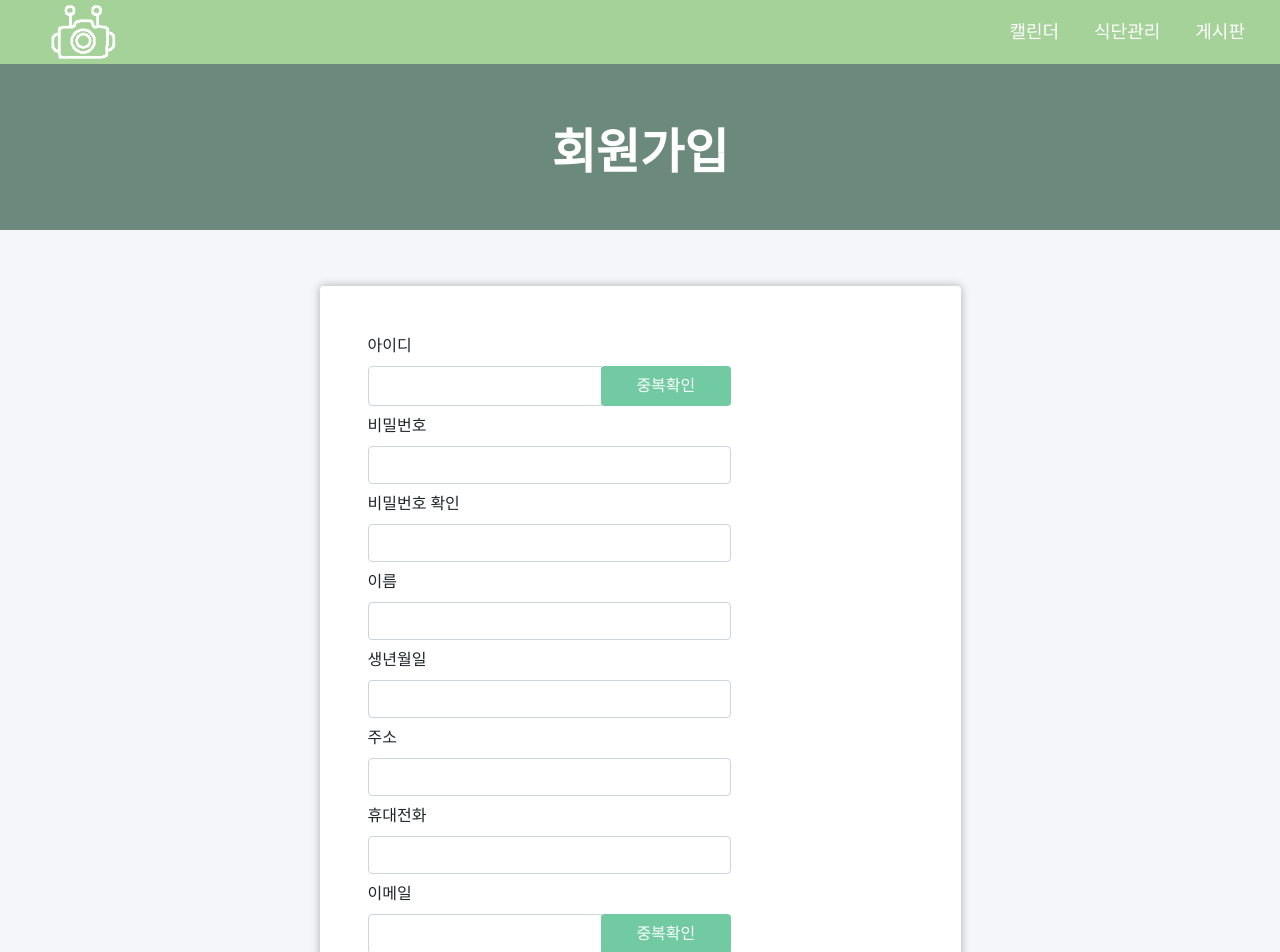
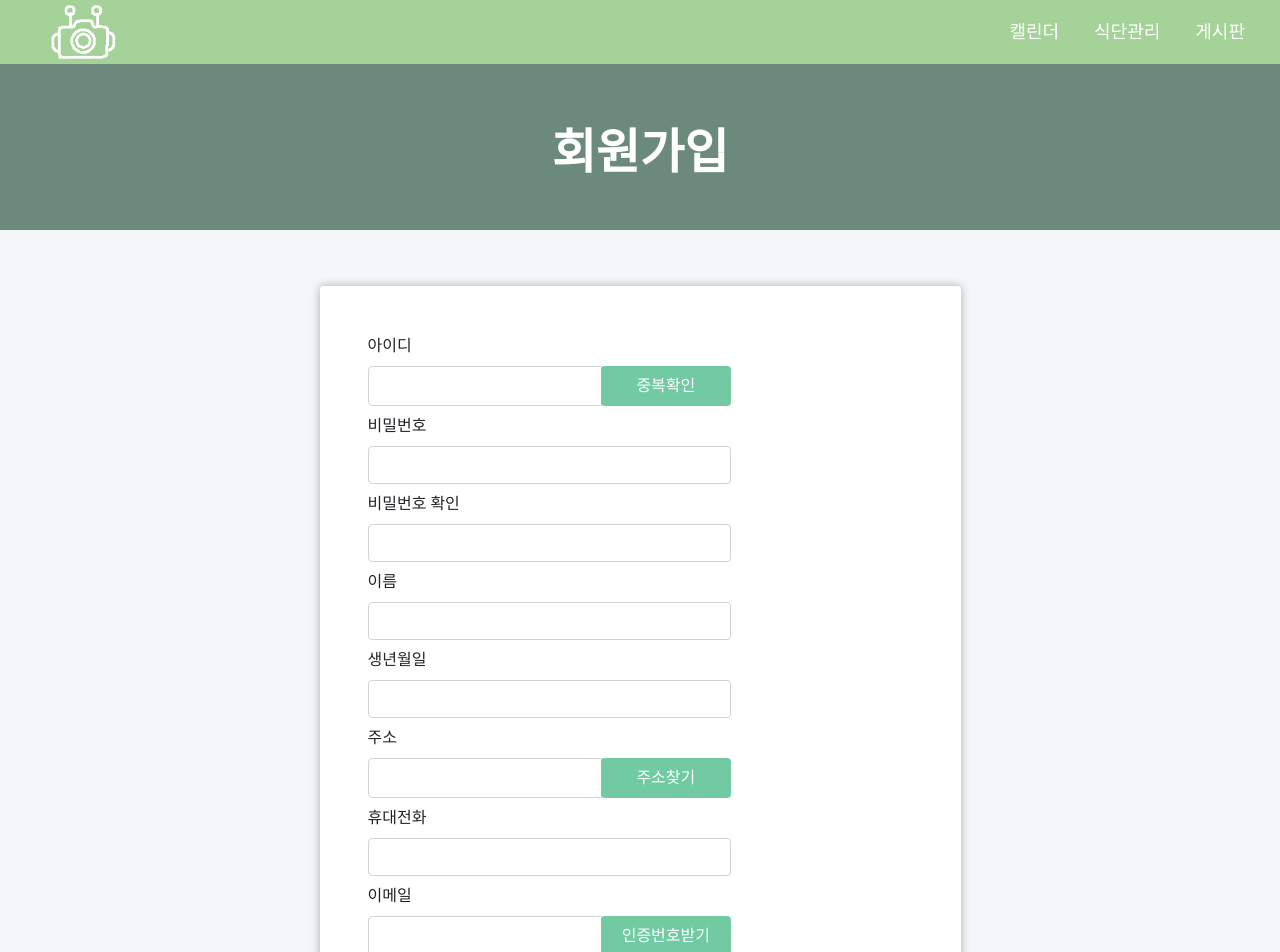
Before and after one commit to bosung0412/BTeam, a Vue app in the folder front/: page /join in a window 1280 px wide. Shown: the top 952 px of the page. Built offline with nearby package versions, Linux system fonts and the light colour scheme; a web font is replaced by a local one.

Commit message:
jkjjlkmo

```diff
--- a/front/src/views/member/join.vue
+++ b/front/src/views/member/join.vue
@@ -46,8 +46,13 @@
                     <label for="birth" class="form-label mt-2">생년월일</label>
                     <input type="text" class="form-control" id="birth" name="birth">
 
-                    <label for="address" class="form-label mt-2">주소</label>
-                    <input type="text" class="form-control" id="address" name="address">
+                    <label for="email" class="form-label mt-2">주소</label>
+                    <div class="input-group">
+                      <input type="text" class="form-control" id="email" name="email">
+                      <div class="input-group-append">
+                        <button type="button" class="btn btn-success btnall" onclick="openAddressPopup()" style="margin-bottom: 0px;">주소찾기</button>
+                      </div>
+                    </div>
 
                     <label for="phoneNumber" class="form-label mt-2">휴대전화</label>
                     <input type="text" class="form-control" id="phoneNumber" maxlength="13" @input="formatPhoneNumber">
@@ -56,11 +61,19 @@
                     <div class="input-group">
                       <input type="text" class="form-control" id="email" name="email">
                       <div class="input-group-append">
-                        <button type="button" class="btn btn-success btnall" style="margin-bottom: 0px;">중복확인</button>
+                        <button type="button" class="btn btn-success btnall" style="margin-bottom: 0px;">인증번호받기</button>
                       </div>
                     </div>
+                    <div id="certificationContainer" style="display: none;">
+                    <label for="certification" class="form-label mt-2">인증번호</label>
+                    <div class="input-group">
+                        <input type="text" class="form-control" id="certification" name="certification">
+                        <button type="button" class="btn btn-primary btn-all" onclick="verifyCertificationNumber()">인증번호 확인</button>
+                    </div>
+                  </div>
                     <label for="question" class="form-label mt-2">비밀번호찾기 질문</label>
                     <input type="text" class="form-control" id="question" name="question">
+
 
                     <label for="answer" class="form-label mt-2">비밀번호찾기 답변</label>
                     <input type="text" class="form-control" id="answer" name="answer">
@@ -156,4 +169,31 @@ export default {
   },
 
 };
+
+function requestCertificationNumber() {
+        // 이메일 값 가져오기
+        var email = document.getElementById('email').value;
+
+        // 이메일이 유효한지 확인 (예: 정규 표현식 사용)
+
+        // 서버에 이메일을 전송하고 인증번호를 받아오는 로직을 구현해야 함
+        // 여기서는 간단하게 인증번호 입력란을 보이도록 함
+        showCertificationInput();
+    }
+
+function showCertificationInput() {
+        // 동적으로 추가된 인증번호 입력란을 보이게 함
+        document.getElementById('certificationContainer').style.display = 'block';
+    }
+
+function verifyCertificationNumber() {
+        // 인증번호 확인 로직을 구현
+        // 여기서는 간단하게 콘솔에 출력하는 코드
+        var certificationNumber = document.getElementById('certification').value;
+        console.log('Verifying certification number:', certificationNumber);
+    }
+function openAddressPopup() {
+        // 새 창을 열고 주소 검색 페이지를 띄웁니다.
+        window.open('address_search.html', '주소검색', 'width=500, height=600, scrollbars=yes');
+    }
 </script>
```
